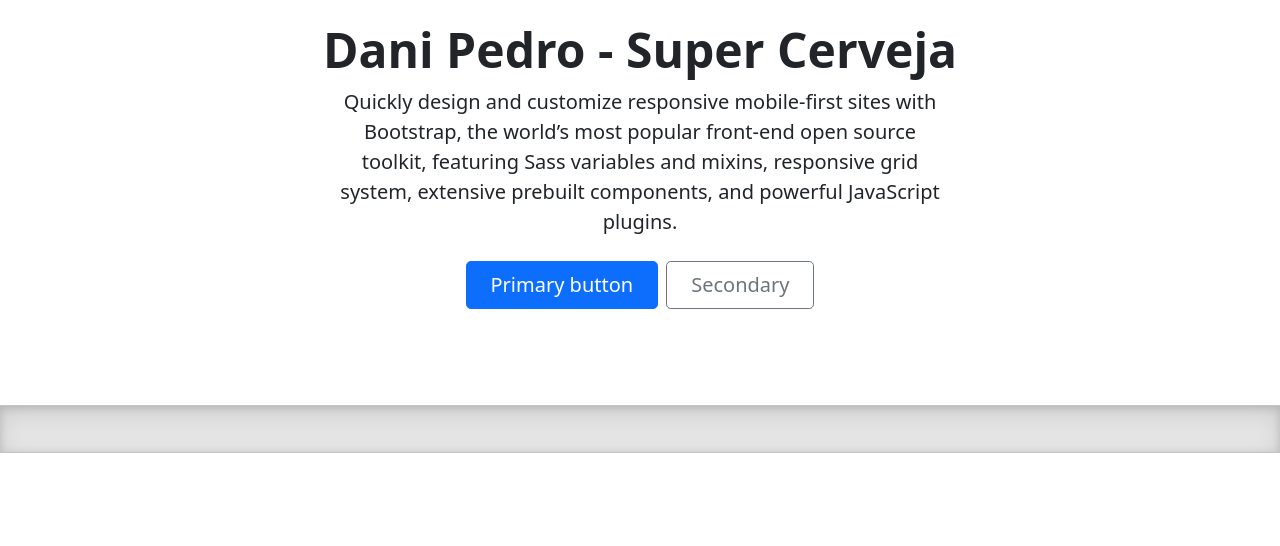
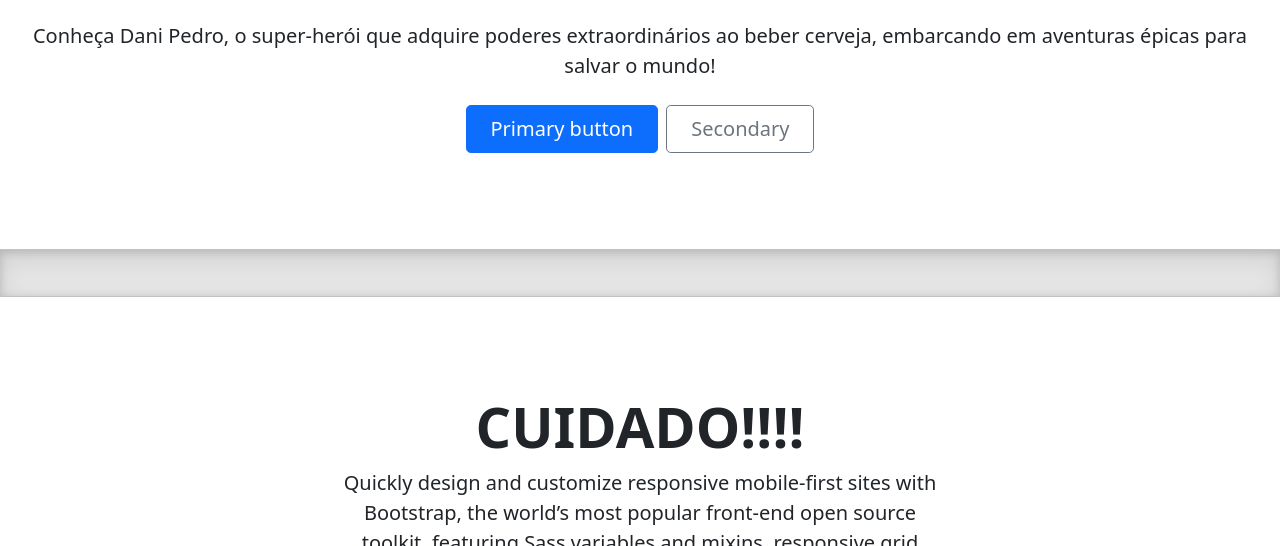
Before and after one commit to DaniPedro92/site-fp, a plain HTML site: page index.html in a window 1280 px wide. Shown: the part 204-750 px from the top of the page. Drawn offline with Linux system fonts and the light colour scheme.

Commit message:
alteracoes descricao

```diff
--- a/index.html
+++ b/index.html
@@ -42,9 +42,7 @@
 
   <div class="px-4 py-5 my-5 text-center">
     <img class="d-block mx-auto mb-4" src="./assets/brand/bootstrap-logo.svg" alt="" width="72" height="57">
-    <h1 class="display-5 fw-bold">Dani Pedro - Super Cerveja</h1>
-    <div class="col-lg-6 mx-auto">
-      <p class="lead mb-4">Quickly design and customize responsive mobile-first sites with Bootstrap, the world’s most popular front-end open source toolkit, featuring Sass variables and mixins, responsive grid system, extensive prebuilt components, and powerful JavaScript plugins.</p>
+    <p class="lead mb-4">Conheça Dani Pedro, o super-herói que adquire poderes extraordinários ao beber cerveja, embarcando em aventuras épicas para salvar o mundo!</p>
       <div class="d-grid gap-2 d-sm-flex justify-content-sm-center">
         <button type="button" class="btn btn-primary btn-lg px-4 gap-3">Primary button</button>
         <button type="button" class="btn btn-outline-secondary btn-lg px-4">Secondary</button>
```
